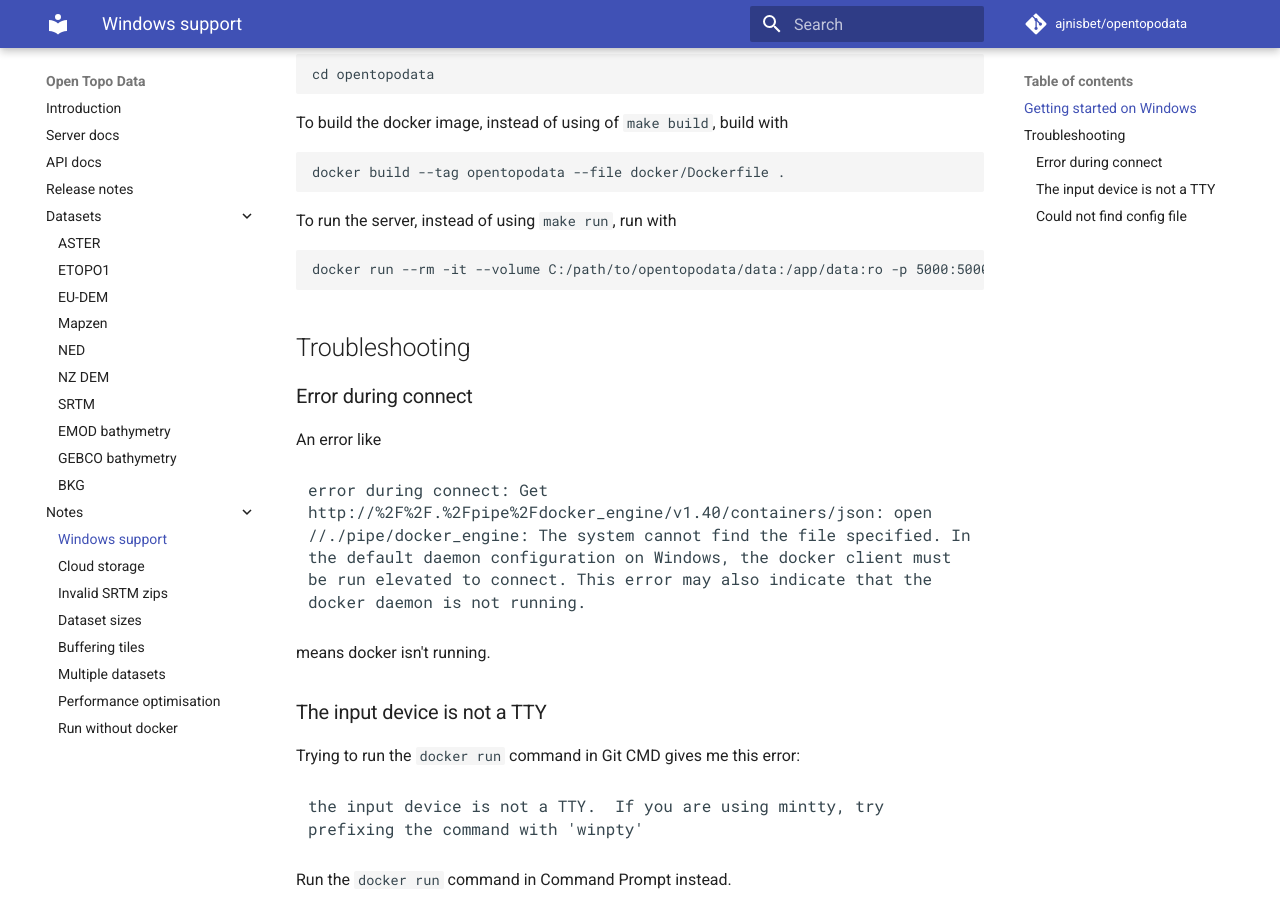
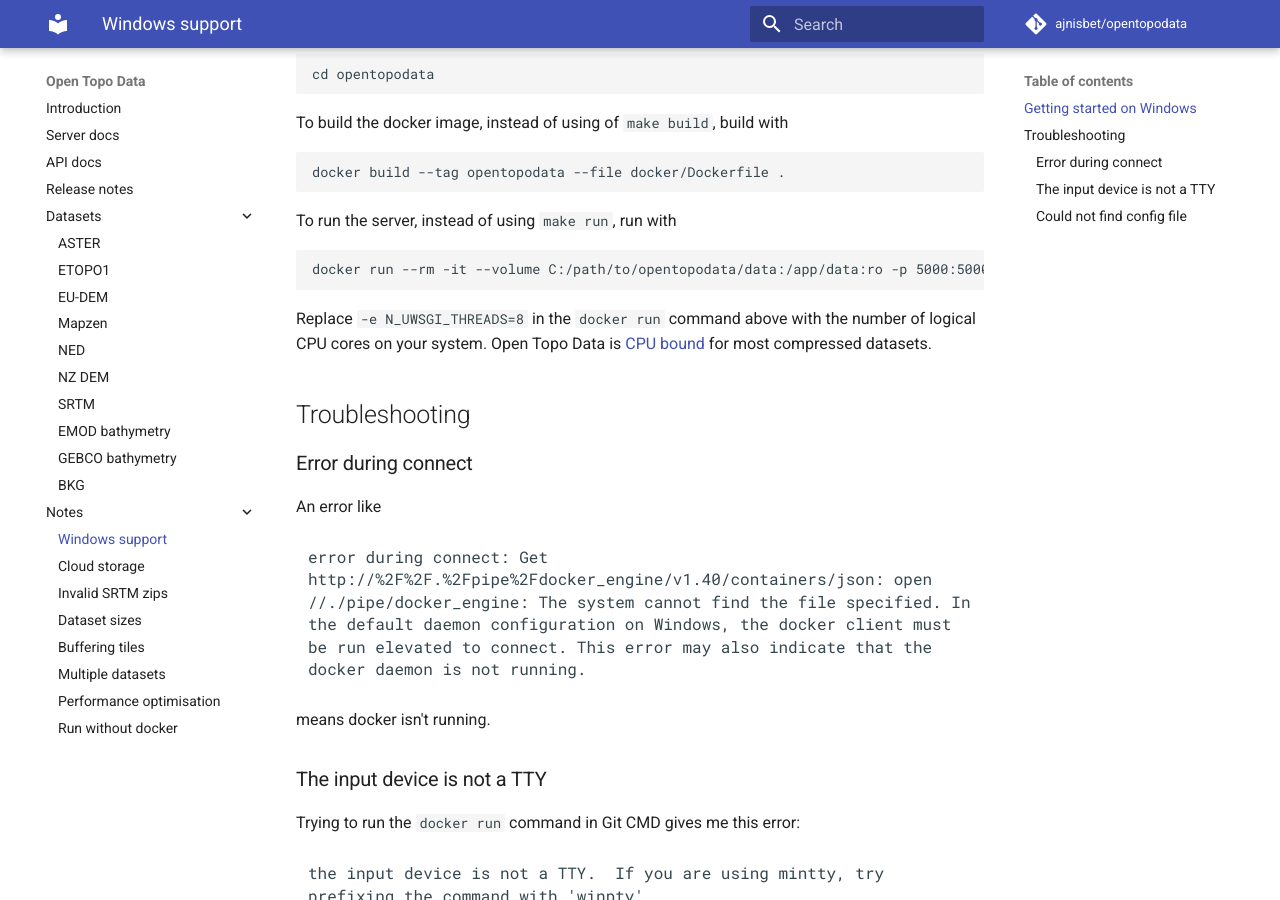
Before and after one commit to ajnisbet/opentopodata, an MkDocs documentation site: the page built from docs/notes/windows-support.md, in a window 1280 px wide and 900 px high, scrolled down 541 px. Built offline with MkDocs 1.6.1 and Material for MkDocs 9.7.7, drawn with Linux system fonts in a browser that asks for light colours; comment, search, counter and statistics services are not loaded.

Commit message:
Fix thread count docs for windows
Addresses #42

````diff
--- a/docs/notes/windows-support.md
+++ b/docs/notes/windows-support.md
@@ -27,11 +27,15 @@
 docker build --tag opentopodata --file docker/Dockerfile .
 ```
 
+
 To run the server, instead of using `make run`, run with
 
 ```
-docker run --rm -it --volume C:/path/to/opentopodata/data:/app/data:ro -p 5000:5000 opentopodata sh -c "/usr/bin/supervisord -c /app/docker/supervisord.conf"
+docker run --rm -it --volume C:/path/to/opentopodata/data:/app/data:ro -p 5000:5000 -e N_UWSGI_THREADS=8 opentopodata sh -c "/usr/bin/supervisord -c /app/docker/supervisord.conf"
 ```
+
+Replace `-e N_UWSGI_THREADS=8` in the `docker run` command above with the number of logical CPU cores on your system. Open Topo Data is [CPU bound](/notes/performance-optimisation/) for most compressed datasets.
+
 
 
 ## Troubleshooting
````
